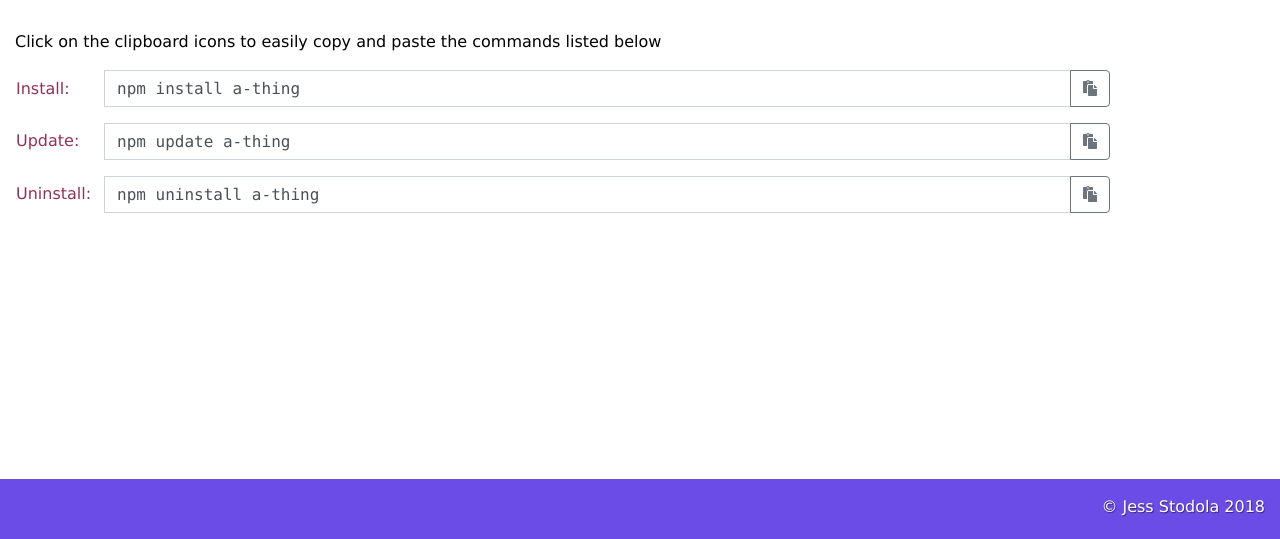
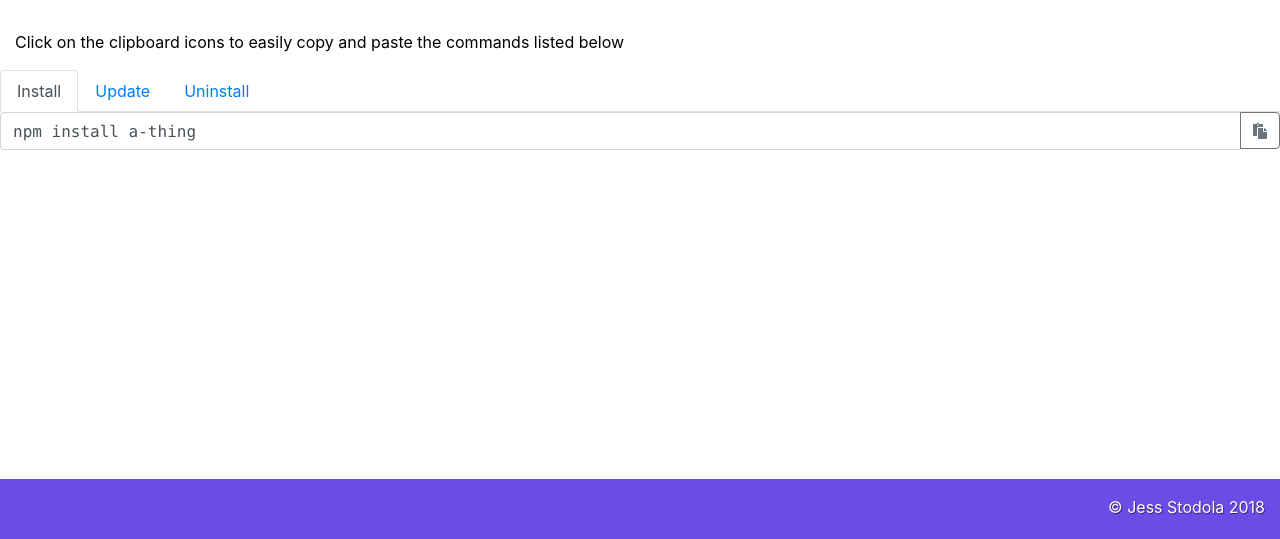
Before and after one commit to jtstodola/CopyPasta, a website: page src/index.html in a window 1280 px wide. Shown: the part 261-800 px from the top of the page. Drawn offline with nearby package versions, Linux system fonts and the light colour scheme.

Commit message:
Replace list of inputs with tabs

```diff
--- a/src/assets/js/copy.js
+++ b/src/assets/js/copy.js
@@ -2,3 +2,16 @@ function copy(id) {
   document.getElementById(id).select();
   document.execCommand('copy');
 }
+
+function showTab(id) {
+  var tabId = id + "-tab",
+      tabPane = document.getElementById(id),
+      tab = document.getElementById(tabId);
+
+  document.querySelectorAll('.active').forEach(function (item) {
+    item.classList.remove('active', 'show');
+  });
+
+  tab.classList.add("active");
+  tabPane.classList.add("show", "active");
+}
--- a/src/index.html
+++ b/src/index.html
@@ -7,13 +7,6 @@
       href="assets/images/Fork_And_Steak_Knife-512.png">
     <title>Copy Pasta - Home</title>
     <meta name="viewport" content="width=device-width, initial-scale=1, shrink-to-fit=no">
-    <link rel="stylesheet"
-          href="https://stackpath.bootstrapcdn.com/bootstrap/4.1.3/css/bootstrap.min.css"
-          integrity="sha384-MCw98/SFnGE8fJT3GXwEOngsV7Zt27NXFoaoApmYm81iuXoPkFOJwJ8ERdknLPMO"
-          crossorigin="anonymous">
-    <link rel="stylesheet" href="https://use.fontawesome.com/releases/v5.2.0/css/all.css"
-          integrity="sha384-hWVjflwFxL6sNzntih27bfxkr27PmbbK/iSvJ+a4+0owXq79v+lsFkW54bOGbiDQ"
-          crossorigin="anonymous">
     <link rel="stylesheet" type="text/css" href="assets/css/custom.css">
   </head>
 
@@ -39,49 +32,90 @@
         <p>Click on the clipboard icons to easily copy and paste the commands listed below</p>
       </div>
 
-      <div class="container row">
+
+      <ul class="nav nav-tabs" id="myTab" role="tablist">
+        <li class="nav-item">
+          <a class="nav-link active"
+             id="install-tab"
+             data-toggle="tab"
+             href="#install"
+             role="tab"
+             aria-controls="install"
+             aria-selected="true"
+             onClick="showTab('install')">Install</a>
+        </li>
+
+        <li class="nav-item">
+          <a class="nav-link"
+             id="update-tab"
+             data-toggle="tab"
+             href="#update"
+             role="tab"
+             aria-controls="update"
+             aria-selected="false"
+             onClick="showTab('update')">Update</a>
+        </li>
+
+        <li class="nav-item">
+          <a class="nav-link"
+             id="uninstall-tab"
+             data-toggle="tab"
+             href="#uninstall"
+             role="tab"
+             aria-controls="uninstall"
+             aria-selected="false"
+             onClick="showTab('uninstall')">Uninstall</a>
+        </li>
+      </ul>
+
+      <div class="tab-content" id="myTabContent">
+        <div class="tab-pane fade show active" id="install" role="tabpanel" aria-labelledby="install-tab">
           <div class="input-group mb-3">
-          <label for="install">Install: </label>
             <input type="text"
                    class="form-control"
-                 id="install"
+                   id="install-input"
                    value="npm install a-thing">
             <div class="input-group-append">
               <button class="btn btn-outline-secondary"
                       type="button"
-                    onClick="copy('install')">
+                      aria-describedby="tip1"
+                      onClick="copy('install-input')">
                 <i class="fas fa-paste"></i>
               </button>
             </div>
           </div>
+        </div>
 
+        <div class="tab-pane fade" id="update" role="tabpanel" aria-labelledby="update-tab">
           <div class="input-group mb-3">
-          <label for="update">Update: </label>
             <input type="text"
                    class="form-control"
-                 id="update"
+                   id="update-input"
                    value="npm update a-thing">
             <div class="input-group-append">
               <button class="btn btn-outline-secondary"
                       type="button"
-                    onClick="copy('update')">
+                      aria-label="Copy" aria-describedby="copied"
+                      onClick="copy('update-input')">
                 <i class="fas fa-paste"></i>
               </button>
             </div>
           </div>
+        </div>
 
+        <div class="tab-pane fade" id="uninstall" role="tabpanel" aria-labelledby="uninstall-tab">
           <div class="input-group mb-3">
-          <label for="uninstall">Uninstall: </label>
             <input type="text"
                    class="form-control"
-                 id="uninstall"
+                   id="uninstall-input"
                    value="npm uninstall a-thing">
             <div class="input-group-append">
               <button class="btn btn-outline-secondary"
                       type="button"
-                    onClick="copy('uninstall')">
+                      onClick="copy('uninstall-input')">
                 <i class="fas fa-paste"></i>
               </button>
+            </div>
           </div>
         </div>
       </div>
@@ -92,10 +126,13 @@
     </footer>
 
     <script src="assets/js/copy.js"></script>
-    <script src="https://stackpath.bootstrapcdn.com/bootstrap/4.1.3/js/bootstrap.min.js"
-            integrity="sha384-ChfqqxuZUCnJSK3+MXmPNIyE6ZbWh2IMqE241rYiqJxyMiZ6OW/JmZQ5stwEULTy"
+    <link rel="stylesheet"
+          href="https://stackpath.bootstrapcdn.com/bootstrap/4.1.3/css/bootstrap.min.css"
+          integrity="sha384-MCw98/SFnGE8fJT3GXwEOngsV7Zt27NXFoaoApmYm81iuXoPkFOJwJ8ERdknLPMO"
           crossorigin="anonymous">
-    </script>
+    <link rel="stylesheet" href="https://use.fontawesome.com/releases/v5.2.0/css/all.css"
+          integrity="sha384-hWVjflwFxL6sNzntih27bfxkr27PmbbK/iSvJ+a4+0owXq79v+lsFkW54bOGbiDQ"
+          crossorigin="anonymous">
   </body>
 
 </html>
```
Lines whose indentation alone changed are shown as unchanged.
